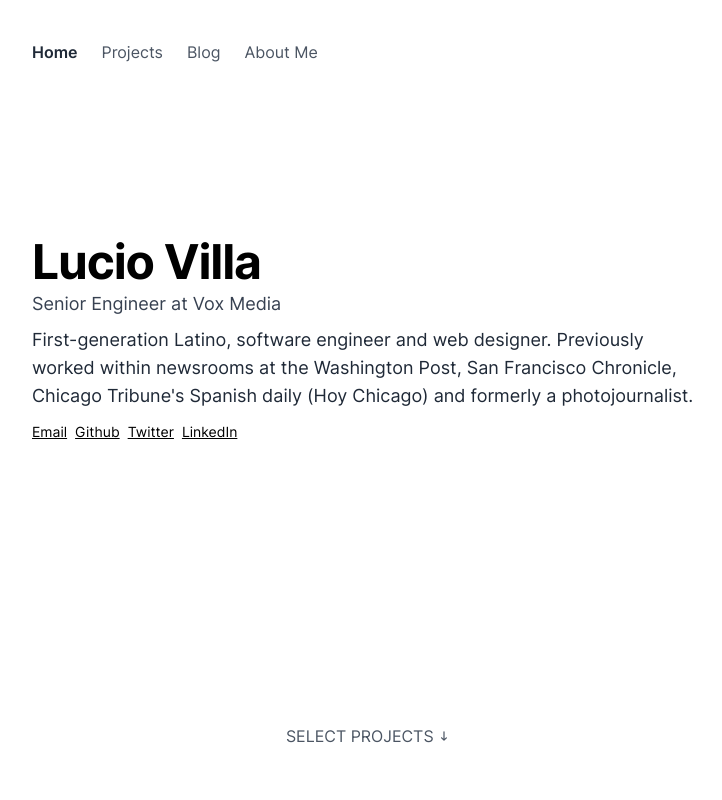
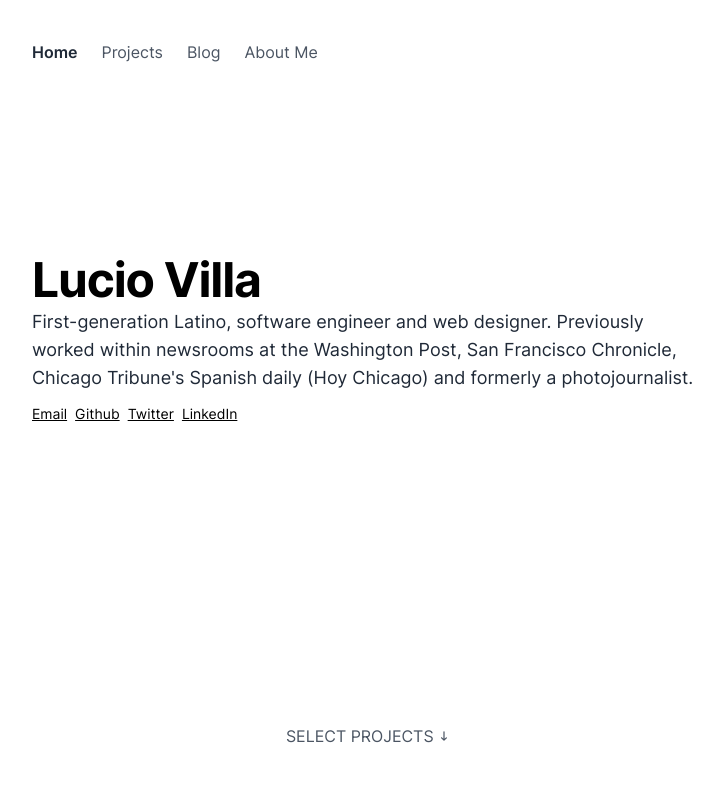
Before and after one commit to luciovilla/luciovilla.com, a Next.js app: page / in a window 1280 px wide. Shown: the top 800 px of the page, without its empty margins (272-994 px from the left). Built offline with nearby package versions, Linux system fonts and the light colour scheme; no server answers.

Commit message:
udpate text

```diff
--- a/components/About.tsx
+++ b/components/About.tsx
@@ -14,7 +14,7 @@ export default function About() {
           <div className="md:pr-12">
             <p className="mt-4 leading-relaxed">
               Hola! My name is Lucio and I recently made the switch from the newsroom to product and
-              now work as a Senior Engineer at Vox Media.
+              now work as a software engineer.
             </p>
             <p className="mt-4 leading-relaxed"></p>
             <p className="mt-4 leading-relaxed">
--- a/components/Topper.tsx
+++ b/components/Topper.tsx
@@ -11,7 +11,6 @@ export default function Topper() {
       <div className="mb-16 flex flex-col items-start justify-center">
         <div className="w-full">
           <h1 className="mb-1 text-3xl font-bold tracking-tight md:text-5xl">Lucio Villa</h1>
-          <h2 className="mb-2 text-gray-700 sm:text-lg">Senior Engineer at Vox Media</h2>
           <p className="mt-1 text-gray-800 sm:text-lg">
             First-generation Latino, software engineer and web designer. Previously worked within
             newsrooms at the Washington Post, San Francisco Chronicle, Chicago Tribune's Spanish
--- a/layouts/Container.tsx
+++ b/layouts/Container.tsx
@@ -8,8 +8,7 @@ export default function Container({ children, ...customMeta }) {
   const router = useRouter()
   const meta: Record<string, string> = {
     title: 'Lucio Villa - Latino, Engineer, Designer',
-    description:
-      'First-generation Latino, software engineer and web designer. Currently a Senior Engineer at Vox Media.',
+    description: 'First-generation Latino, software engineer and web designer.',
     image: 'https://luciovilla.com/site.png',
     type: 'website',
     ...customMeta
```
